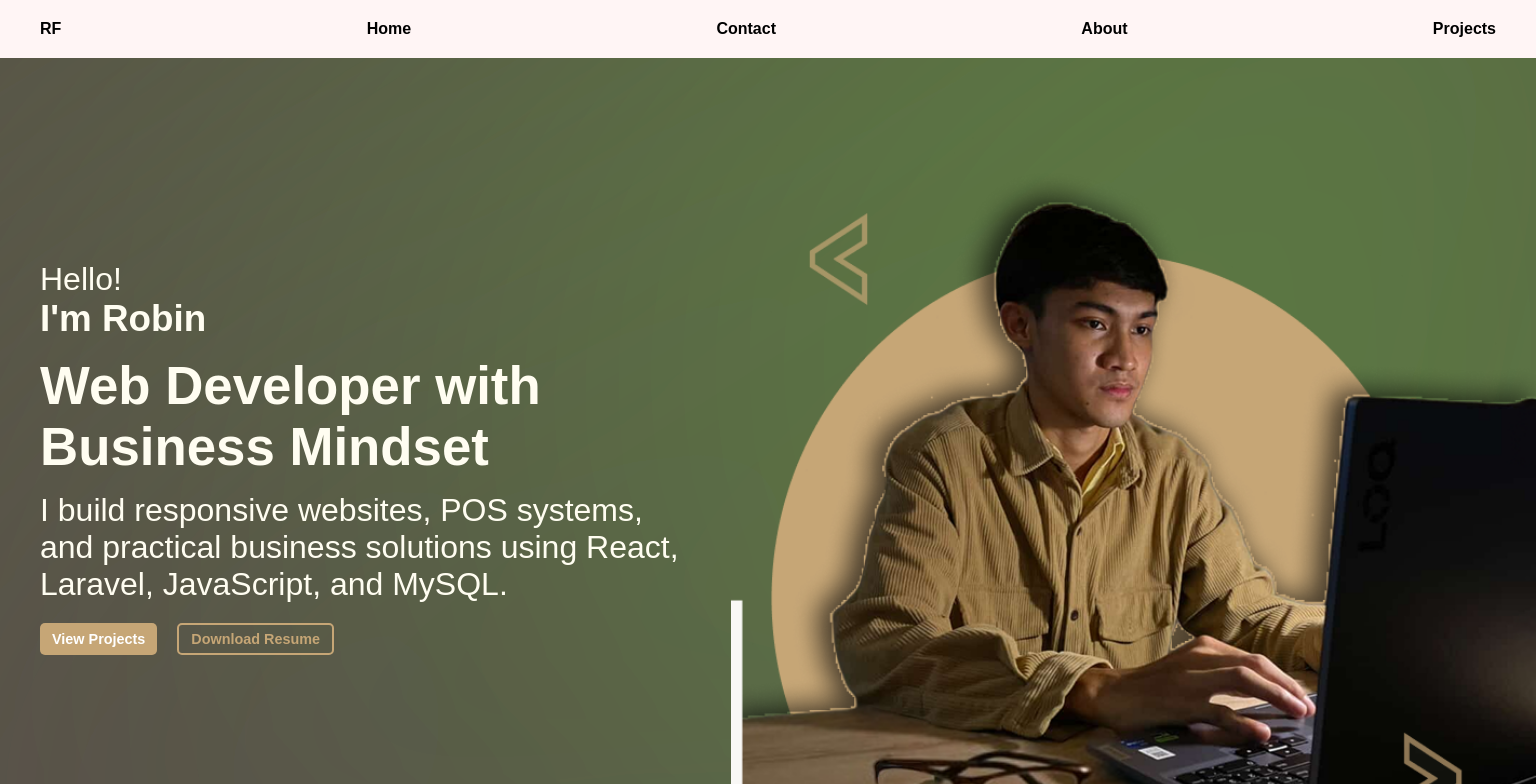
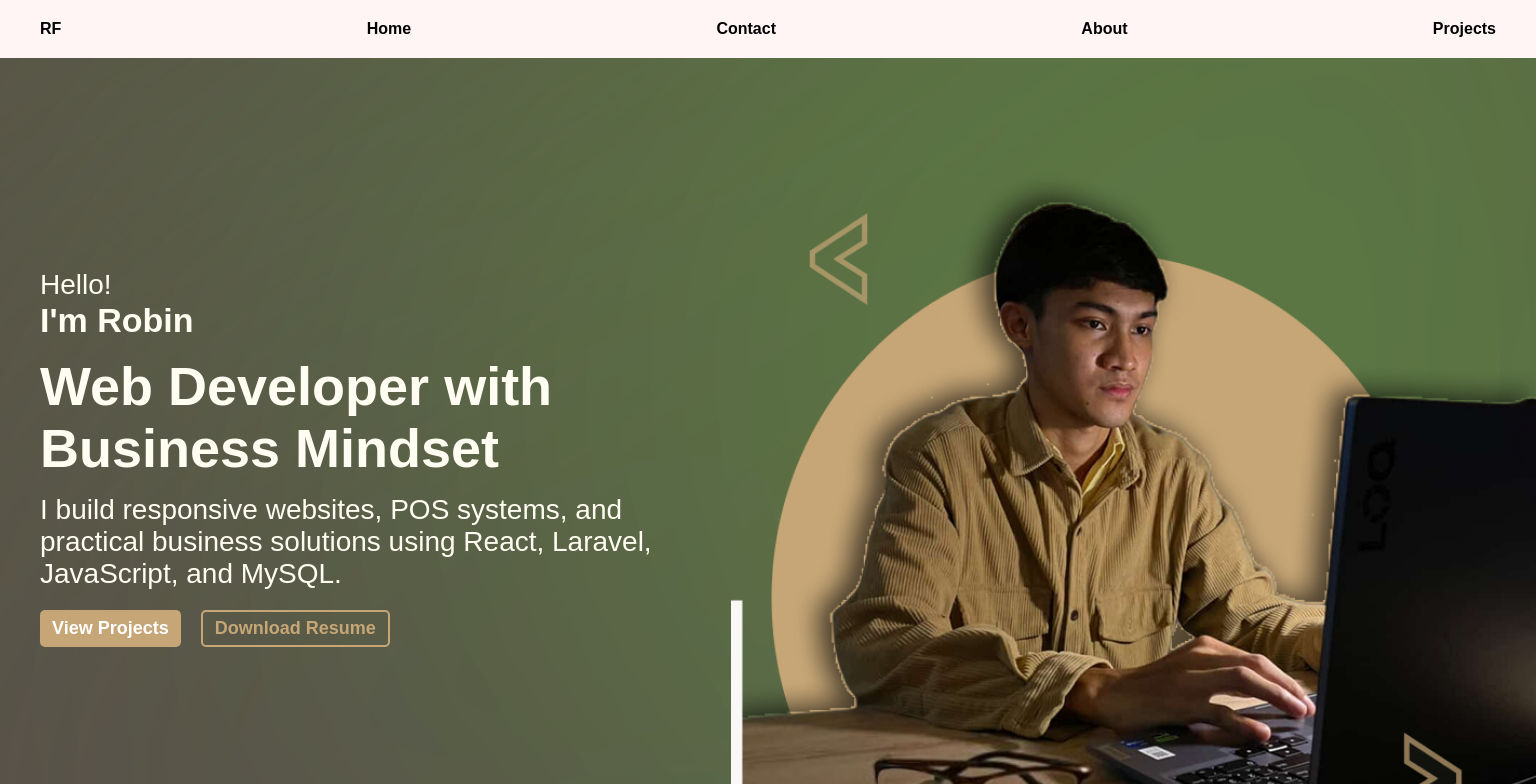
Before and after one commit to Fidel-Robin/Portfolio-Website, a React (Vite) app: page / in a window 1536 px wide. Shown: the top 784 px of the page. Built offline with nearby package versions, Linux system fonts and the light colour scheme.

Commit message:
use root font size for responsiveness

```diff
--- a/src/components/Hero.css
+++ b/src/components/Hero.css
@@ -89,32 +89,32 @@
       padding: 40px 10px 20px 40px;
       max-width: 768px;
        p {
-        font-size: 1.6rem;
+        /* font-size: 1.6rem; */
       }
       h3{
-        font-size: 1.9rem;
+        /* font-size: 1.9rem; */
         margin-bottom: 15px;
       }
       h1{
-        font-size: 2.9rem;
+        /* font-size: 2.9rem; */
         margin-bottom: 15px;
 
       }
       h4{
-        font-size: 1.6rem;
+        /* font-size: 1.6rem; */
         font-weight: 400;
       }
     }
 
     .hero-btns {
       .vp-btn{
-        font-size: .9rem;
+        /* font-size: .9rem; */
         padding: 6px 12px;
         /* font-weight: 500; */
       }
 
       .dr-btn{
-        font-size: .9rem;
+        /* font-size: .9rem; */
         padding: 6px 12px;
         /* font-weight: 500; */
       }
@@ -173,19 +173,19 @@
 
       .hero-text {
         p {
-          font-size: 2rem;
+          /* font-size: 2rem; */
         }
         h3{
-          font-size: 2.3rem;
+          /* font-size: 2.3rem; */
           margin-bottom: 15px;
         }
         h1{
-          font-size: 3.3rem;
+          /* font-size: 3.3rem; */
           margin-bottom: 15px;
 
         }
         h4{
-          font-size: 2rem;
+          /* font-size: 2rem; */
           font-weight: 400;
         }
       }
--- a/src/index.css
+++ b/src/index.css
@@ -31,9 +31,13 @@
 
 
 html {
- font-size: 16px;
+  font-size: 16px;
   color: var(--white);
   font-family: sans-serif;
+
+  @media (min-width: 1440px) {
+    font-size: 20px;
+  }
 }
 
 
@@ -44,6 +48,6 @@ html {
 }
 
 body{
-  /* background-color: var(--grey); */
+  background-color: var(--brown);
   /* color: white; */
 }
```
